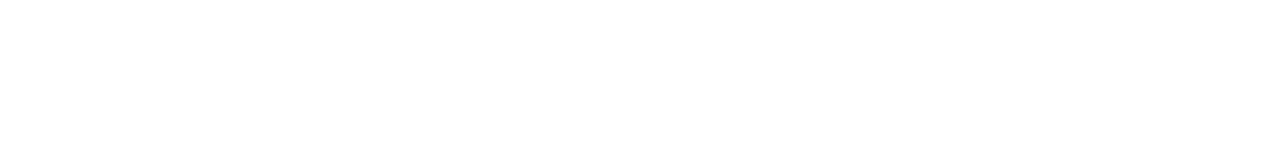
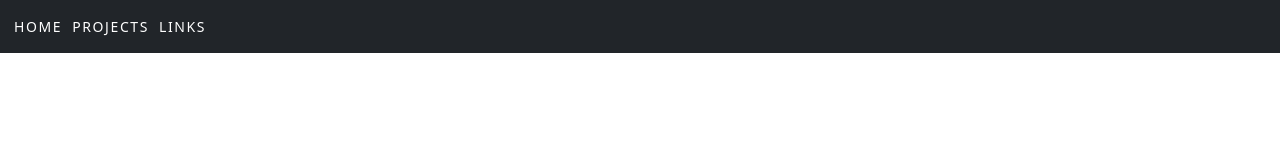
Before and after one commit to Samismail2010/Portfolio-2.0, a plain HTML site: page index.html in a window 1280 px wide. Drawn offline with nearby package versions, Linux system fonts and the light colour scheme.

Commit message:
completed navbar

```diff
--- a/assets/css/style.css
+++ b/assets/css/style.css
@@ -0,0 +1,13 @@
+.navbar {
+    text-transform: uppercase;
+    font-size: 14px;
+    font-weight: 500;
+    letter-spacing: 0.1rem;
+}
+.navbar-dark .navbar-nav .nav-link {
+    color: white;
+    padding-left: 2px;
+}
+.navbar-dark .navbar-nav .nav-link:hover{
+    color: rgb(203, 248, 4);
+}
--- a/index.html
+++ b/index.html
@@ -1,12 +1,54 @@
-<!DOCTYPE html>
+<!doctype html>
 <html lang="en">
-<head>
-    <meta charset="UTF-8">
-    <meta http-equiv="X-UA-Compatible" content="IE=edge">
-    <meta name="viewport" content="width=device-width, initial-scale=1.0">
-    <title>Document</title>
-</head>
-<body>
+  <head>
+    <!-- Required meta tags -->
+    <meta charset="utf-8">
+    <meta name="viewport" content="width=device-width, initial-scale=1">
+    <link href="https://cdn.jsdelivr.net/npm/bootstrap@5.1.3/dist/css/bootstrap.min.css" rel="stylesheet" integrity="sha384-1BmE4kWBq78iYhFldvKuhfTAU6auU8tT94WrHftjDbrCEXSU1oBoqyl2QvZ6jIW3" crossorigin="anonymous">
+    <link rel="stylesheet" href="./assets/css/style.css">
 
-</body>
+    <title>Hello, world!</title>
+  </head>
+  <body>
+      <div>
+          <!-- nav start -->
+          <nav class="navbar navbar-expand-sm bg-dark navbar-dark">
+            <div class="container-fluid">
+              <ul class="navbar-nav">
+                <li class="nav-item">
+                  <a class="nav-link active" href="#">Home</a>
+                </li>
+               <li class="nav-item">
+                  <a class="nav-link" href="#">Projects</a>
+                </li>
+                <li class="nav-item">
+                  <a class="nav-link" href="#">Links</a>
+                </li>
+              </ul>
+            </div>
+
+          </nav>
+
+          <!-- Black background with white text -->
+
+
+          <!-- nav ends -->
+
+          <!-- background starts -->
+
+          <!-- background ends -->
+      </div>
+
+
+    <!-- Optional JavaScript; choose one of the two! -->
+
+    <!-- Option 1: Bootstrap Bundle with Popper -->
+    <script src="https://cdn.jsdelivr.net/npm/bootstrap@5.1.3/dist/js/bootstrap.bundle.min.js" integrity="sha384-ka7Sk0Gln4gmtz2MlQnikT1wXgYsOg+OMhuP+IlRH9sENBO0LRn5q+8nbTov4+1p" crossorigin="anonymous"></script>
+
+    <!-- Option 2: Separate Popper and Bootstrap JS -->
+    <!--
+    <script src="https://cdn.jsdelivr.net/npm/@popperjs/core@2.10.2/dist/umd/popper.min.js" integrity="sha384-7+zCNj/IqJ95wo16oMtfsKbZ9ccEh31eOz1HGyDuCQ6wgnyJNSYdrPa03rtR1zdB" crossorigin="anonymous"></script>
+    <script src="https://cdn.jsdelivr.net/npm/bootstrap@5.1.3/dist/js/bootstrap.min.js" integrity="sha384-QJHtvGhmr9XOIpI6YVutG+2QOK9T+ZnN4kzFN1RtK3zEFEIsxhlmWl5/YESvpZ13" crossorigin="anonymous"></script>
+    -->
+  </body>
 </html>
```
